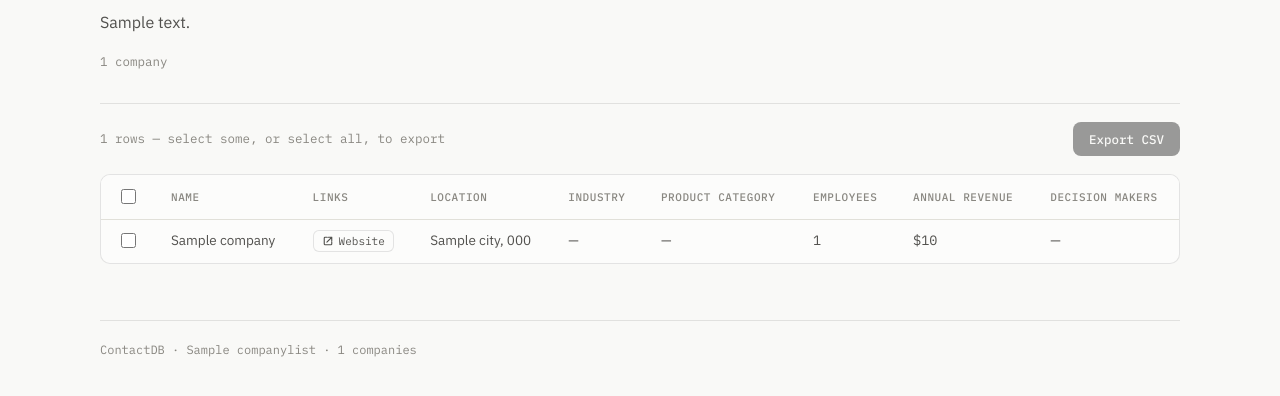
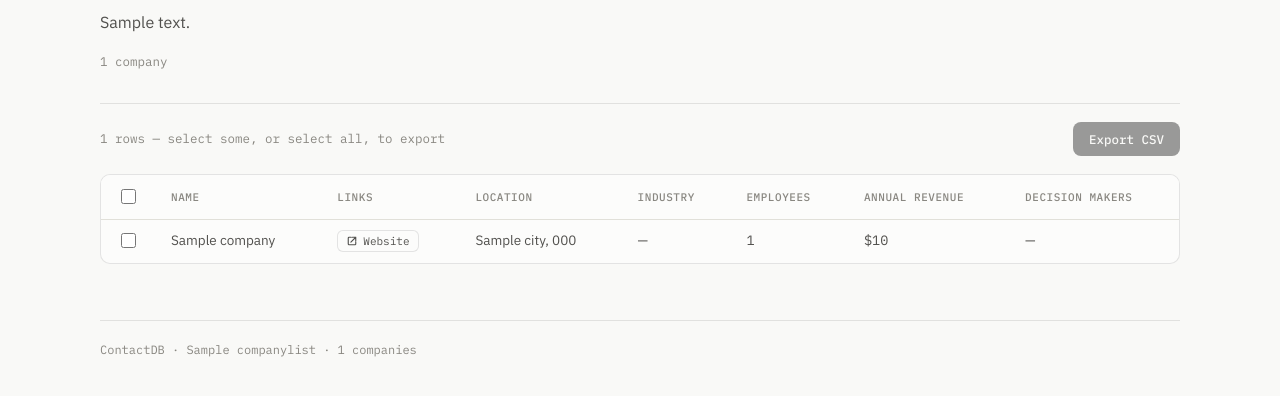
Before and after one commit to siddharthLT/researchmap, a Django app: template contactdb/templates/contactdb/company_list_detail.html in a window 1280 px wide. Shown: the part 187-583 px from the top of the page. Run offline with Django 5.2, Linux system fonts and the light colour scheme; tables that the repository leaves empty hold one stand-in row (values such as "Sample post"); the template is opened without the code that fills it: values that come from a table or form of the project are taken from there, most other values are stand-ins (such as "Sample title", 1, 10 or a date in 2020); data that the repository does not hold is empty.

Commit message:
Hide product category column from company list tables
Keep it in the underlying data (CSV export still includes it) --
just remove it from the on-screen table.

Co-Authored-By: Claude Sonnet 5 <noreply@anthropic.com>

```diff
--- a/contactdb/templates/contactdb/company_list_detail.html
+++ b/contactdb/templates/contactdb/company_list_detail.html
@@ -26,7 +26,6 @@
             <th>Links</th>
             <th>Location</th>
             <th>Industry</th>
-            <th>Product category</th>
             <th>Employees</th>
             <th>Annual revenue</th>
             <th>Decision makers</th>
@@ -52,7 +51,6 @@
               </td>
               <td>{{ company.city }}{% if company.city and company.state_code %}, {% endif %}{{ company.state_code }}</td>
               <td class="wrap">{{ company.industry|default:"—" }}</td>
-              <td class="wrap">{{ company.product_category|default:"—" }}</td>
               <td class="num">{{ company.employee_count|default:"—" }}</td>
               <td class="num">{% if company.annual_revenue %}${{ company.annual_revenue|floatformat:0 }}{% else %}—{% endif %}</td>
               <td class="wrap">{{ company.decision_maker_names|default:"—" }}</td>
```
